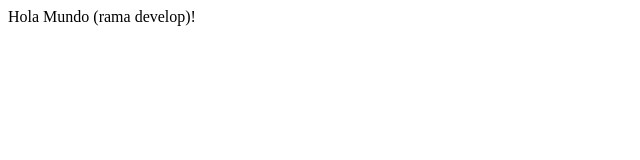
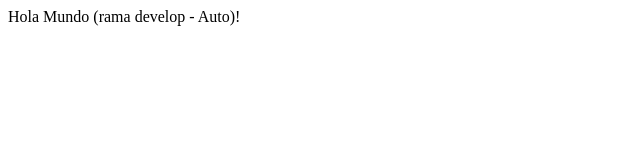
Before and after one commit to lexcasa/web-01-test, a plain HTML site: page index.html in a window 1280 px wide. Shown: the full height of the page, 0-640 px from the left. Drawn offline with Linux system fonts and the light colour scheme.

Commit message:
fix: add text auto

```diff
--- a/index.html
+++ b/index.html
@@ -1,6 +1,6 @@
 <html>
 <head></head>
 <body>
-	Hola Mundo (rama develop)!
+	Hola Mundo (rama develop - Auto)!
 </body>
 </html>
```
